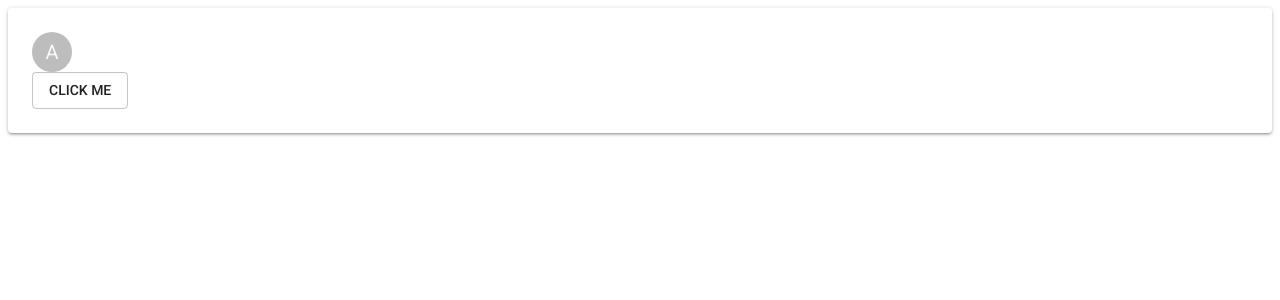
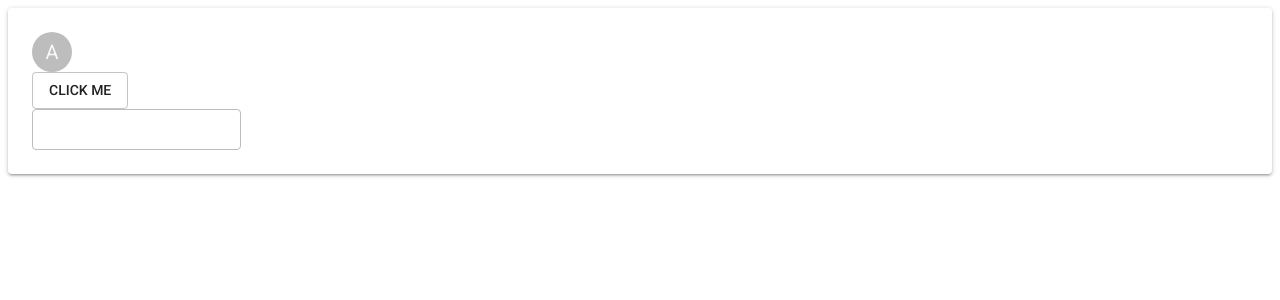
Before and after one commit to nginformatica/flipper-ui, a React app: page / in a window 1280 px wide. Shown: the top 300 px of the page. Built offline with nearby package versions, Linux system fonts and the light colour scheme.

Commit message:
TextField

```diff
--- a/src/App.tsx
+++ b/src/App.tsx
@@ -3,11 +3,15 @@ import ReactDOM from 'react-dom'
 import Avatar from './components/Avatar'
 import Button from './components/Button'
 import Paper from './components/Paper'
+import TextField from './components/TextField'
 
 const App = (
     <Paper padding={ 24 }>
         <Avatar>A</Avatar>
-        <Button variant="outlined">Click me</Button>
+        <Button variant='outlined'>Click me</Button>
+        <div>
+        <TextField />
+        </div>
     </Paper>
 )
 
--- a/src/components/Button.tsx
+++ b/src/components/Button.tsx
@@ -1,5 +1,5 @@
+import { Button as MuiButton } from '@material-ui/core'
 import React from 'react'
-import { Button as MuiButton } from '@material-ui/core'
 
 interface IProps {
     mini?: boolean
--- a/src/components/Paper.tsx
+++ b/src/components/Paper.tsx
@@ -1,5 +1,5 @@
+import { Paper as MuiPaper } from '@material-ui/core'
 import React from 'react'
-import { Paper as MuiPaper } from '@material-ui/core'
 
 interface IProps {
     children?: React.ReactNode
--- a/src/components/TextField.tsx
+++ b/src/components/TextField.tsx
@@ -1,32 +1,87 @@
+import { withStyles } from '@material-ui/core'
+import { TextField as MuiTextField } from '@material-ui/core'
+import { merge } from 'ramda'
 import React from 'react'
-import styled from 'styled-components'
-import { background, primary, text } from '../colors'
+import { background, primary } from '../colors'
 
 interface IProps {
-    placeholder?: string,
-    value?: string,
-    style?: object,
-    onChange?: (value) => {}
+    autoComplete?: string
+    autoFocus?: boolean
+    defaultValue?: string | number
+    disabled?: boolean
+    error?: boolean
+    fullWidth?: boolean
+    id?: string
+    label?: string
+    placeholder?: string
+    style?: object
+    margin?: 'none' | 'dense' | 'normal'
+    multiline?: boolean
+    name?: string
+    required?: boolean
+    select?: boolean
+    type?: string
+    value?: string | number | boolean | []
+    children?: React.ReactNode
+    InputProps?: object
+    InputLabelProps?: object
+    SelectProps?: object
+    classes: {
+        root: string
+        input: string
+        label: string
+    }
+    onChange?: (event) => {}
 }
 
-const StyledTextField = styled.input`
-    outline: none;
-    padding: 8px;
-    border-radius: 6px;
-    line-height: 1.5em;
-    margin: 1em;
-    border: 1px solid ${background.dark};
-    color: ${text};
-    font-size: 14px;
-    font-family: 'Roboto', sans-serif;
-    transition: all 500ms ease;
-    height: 24px;
-    &:focus {
-        border: 1px solid ${primary.normal};
-        border-radius: 6px;
+const styles = theme => ({
+    input: {
+        '&:focus': {
+            borderColor: primary.light,
+            boxShadow: `0 0 0 0.2rem ${primary.light}D9`,
+        },
+        'backgroundColor': theme.palette.common.white,
+        'border': `1px solid ${background.dark}`,
+        'borderRadius': 4,
+        'fontSize': 16,
+        'padding': '10px 12px',
+        'transition': theme.transitions.create(['border-color', 'box-shadow']),
+        'width': 'calc(100% - 24px)'
+    },
+    label: {
+        fontSize: 18
+    },
+    root: {
+        'label + &': {
+            marginTop: theme.spacing.unit * 3,
+        },
+        'padding': 0
     }
-`
+})
 
-const TextField = (props: IProps) => <StyledTextField { ...props } />
+const TextField = ({ classes, InputProps, InputLabelProps, ...otherProps }: IProps) =>
+    <MuiTextField
+        { ...otherProps }
+        InputProps={
+            merge(
+                {
+                    classes: {
+                        input: classes.input,
+                        root: classes.root
+                    },
+                    disableUnderline: true
+                },
+                InputProps
+            )
+        }
+        InputLabelProps={
+            merge({
+                    className: classes.label,
+                    shrink: true
+                },
+                InputLabelProps
+            )
+        }
+    />
 
-export default TextField
+export default withStyles(styles)(TextField)
```
Also changed, not shown: src/components/TextArea.tsx (deleted, +0 -33 lines), src/docz/TextArea.mdx (deleted, +0 -17 lines).
